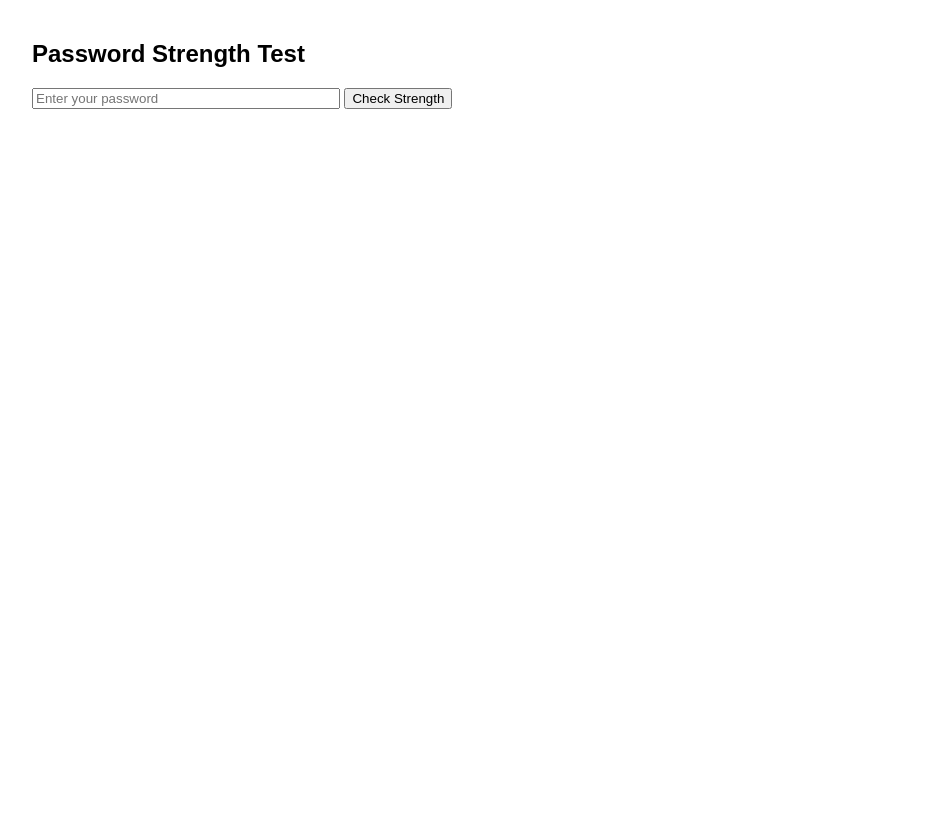
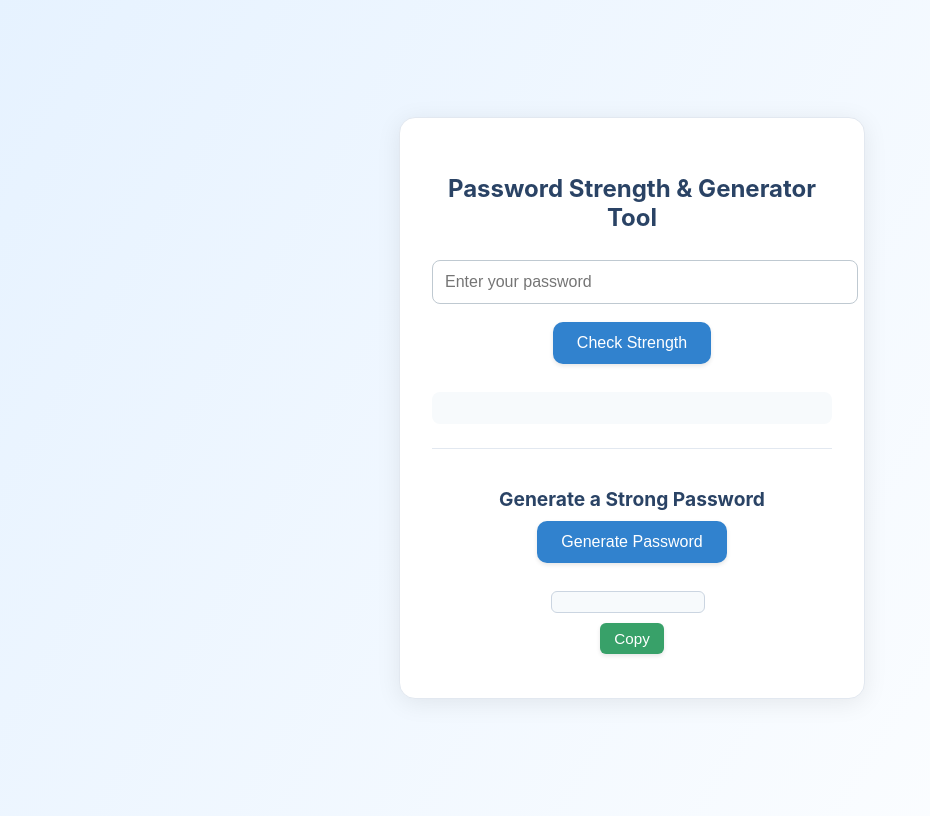
Before and after one commit to Shaktiigrover/AutoPassCrack, a plain HTML site: page docs/password_strength_test.html in a window 1280 px wide. Shown: the whole page, without its empty margins (8-938 px from the left). Drawn offline with Linux system fonts and the light colour scheme.

```diff
--- a/docs/password_strength_test.html
+++ b/docs/password_strength_test.html
@@ -2,19 +2,143 @@
 <html lang="en">
 <head>
     <meta charset="UTF-8">
-    <title>Password Strength Test</title>
+    <title>Password Strength & Generator Tool</title>
+    <meta name="viewport" content="width=device-width, initial-scale=1">
     <style>
-        body { font-family: Arial, sans-serif; margin: 40px; }
-        .strong { color: green; }
-        .weak { color: red; }
+        body {
+            background: linear-gradient(120deg, #e6f2ff 0%, #ffffff 100%);
+            min-height: 100vh;
+            display: flex;
+            align-items: center;
+            justify-content: center;
+            font-family: -apple-system, BlinkMacSystemFont, 'Segoe UI', Roboto, Oxygen, Ubuntu, Cantarell, 'Open Sans', 'Helvetica Neue', sans-serif;
+        }
+        .container {
+            background: #fff;
+            border-radius: 16px;
+            box-shadow: 0 4px 24px rgba(0,0,0,0.08);
+            padding: 36px 32px 32px 32px;
+            max-width: 400px;
+            width: 100%;
+            text-align: center;
+            border: 1px solid #e2e8f0;
+        }
+        h2 {
+            margin-bottom: 18px;
+            color: #2a4365;
+            font-size: 1.5rem;
+        }
+        input[type="password"], input[type="text"] {
+            width: 100%;
+            padding: 12px;
+            margin: 10px 0 18px 0;
+            border: 1px solid #bfc9d1;
+            border-radius: 8px;
+            font-size: 1rem;
+            transition: border 0.2s;
+        }
+        input[type="password"]:focus, input[type="text"]:focus {
+            border: 1.5px solid #3182ce;
+            outline: none;
+        }
+        button {
+            background: #3182ce;
+            color: #fff;
+            border: none;
+            border-radius: 10px;
+            padding: 12px 24px;
+            font-size: 1rem;
+            cursor: pointer;
+            margin: 0 4px 12px 4px;
+            transition: background 0.2s;
+            box-shadow: 0 2px 4px rgba(0,0,0,0.1);
+        }
+        button:hover {
+            background: #225ea8;
+        }
+        button:focus {
+            outline: 2px solid #3182ce;
+        }
+        .strong { color: #38a169; font-weight: bold; }
+        .weak { color: #e53e3e; font-weight: bold; }
+        .medium { color: #d69e2e; font-weight: bold; }
+        #result {
+            margin-top: 16px;
+            padding: 16px;
+            background: #f7fafc;
+            border-radius: 8px;
+        }
+        #result ul {
+            text-align: left;
+            margin: 12px 0 0 0;
+            padding-left: 20px;
+            line-height: 1.5;
+        }
+        .gen-section {
+            margin: 24px 0 0 0;
+            padding-top: 18px;
+            border-top: 1px solid #e2e8f0;
+        }
+        .gen-section h3 {
+            margin-bottom: 10px;
+            color: #2a4365;
+            font-size: 1.2rem;
+        }
+        .gen-pwd-box {
+            display: flex;
+            align-items: center;
+            justify-content: center;
+            margin-top: 16px;
+        }
+        .gen-pwd {
+            font-family: 'Courier New', monospace;
+            font-size: 1.1rem;
+            background: #f7fafc;
+            border: 1px solid #cbd5e1;
+            border-radius: 6px;
+            padding: 10px 16px;
+            margin-right: 8px;
+            min-width: 120px;
+            word-break: break-all;
+        }
+        .copy-btn {
+            background: #38a169;
+            color: #fff;
+            border: none;
+            border-radius: 6px;
+            padding: 7px 14px;
+            font-size: 0.95rem;
+            cursor: pointer;
+            transition: background 0.2s;
+            box-shadow: 0 2px 4px rgba(0,0,0,0.1);
+        }
+        .copy-btn:hover {
+            background: #276749;
+        }
+        @media (max-width: 500px) {
+            .container { padding: 18px 6vw; }
+        }
     </style>
 </head>
 <body>
-    <h2>Password Strength Test</h2>
-    <input type="password" id="password" placeholder="Enter your password" style="width:300px;" onkeydown="if(event.key==='Enter'){checkStrength();}">
-    <button onclick="checkStrength()">Check Strength</button>
-    <div id="result" style="margin-top:20px;"></div>
+    <div class="container">
+        <h2>Password Strength & Generator Tool</h2>
+        <!-- Password Strength Checker -->
+        <input type="text" id="password" placeholder="Enter your password" onkeydown="if(event.key==='Enter'){checkStrength();}">
+        <button onclick="checkStrength()">Check Strength</button>
+        <div id="result"></div>
+        <!-- Password Generator Section -->
+        <div class="gen-section">
+            <h3>Generate a Strong Password</h3>
+            <button onclick="generatePassword()">Generate Password</button>
+            <div class="gen-pwd-box" style="flex-direction:column; align-items:center; margin-top:16px;">
+                <span id="genPwd" class="gen-pwd"></span>
+                <button class="copy-btn" onclick="copyPassword()" style="margin-top:10px;">Copy</button>
+            </div>
+        </div>
+    </div>
     <script>
+        // Password Strength Checker
         function checkStrength() {
             var pwd = document.getElementById('password').value;
             var result = document.getElementById('result');
@@ -28,7 +152,7 @@
             if (score === 5) {
                 msg = '<span class="strong">Strong password!</span>';
             } else if (score >= 3) {
-                msg = '<span style="color:orange;">Medium strength password.</span>';
+                msg = '<span class="medium">Medium strength password.</span>';
             } else {
                 msg = '<span class="weak">Weak password!</span>';
             }
@@ -41,6 +165,27 @@
                 '<li>' + (/[^A-Za-z0-9]/.test(pwd) ? '✔️' : '❌') + ' Symbol</li>' +
                 '</ul>';
         }
+        // Password Generator
+        function generatePassword() {
+            var length = 16;
+            var charset = "abcdefghijklmnopqrstuvwxyzABCDEFGHIJKLMNOPQRSTUVWXYZ0123456789!@#$%^&*()_+-=[]{}|;:,.<>?";
+            var pwd = "";
+            for (var i = 0, n = charset.length; i < length; ++i) {
+                pwd += charset.charAt(Math.floor(Math.random() * n));
+            }
+            document.getElementById('genPwd').textContent = pwd;
+        }
+        // Copy generated password to clipboard
+        function copyPassword() {
+            var pwd = document.getElementById('genPwd').textContent;
+            if (!pwd) return;
+            navigator.clipboard.writeText(pwd).then(function() {
+                var btn = document.querySelector('.copy-btn');
+                var old = btn.textContent;
+                btn.textContent = 'Copied!';
+                setTimeout(function(){ btn.textContent = old; }, 1200);
+            });
+        }
     </script>
 </body>
 </html>
```
Also changed, not shown: docs/index.html (added, +46 -0 lines), 2 other files.
